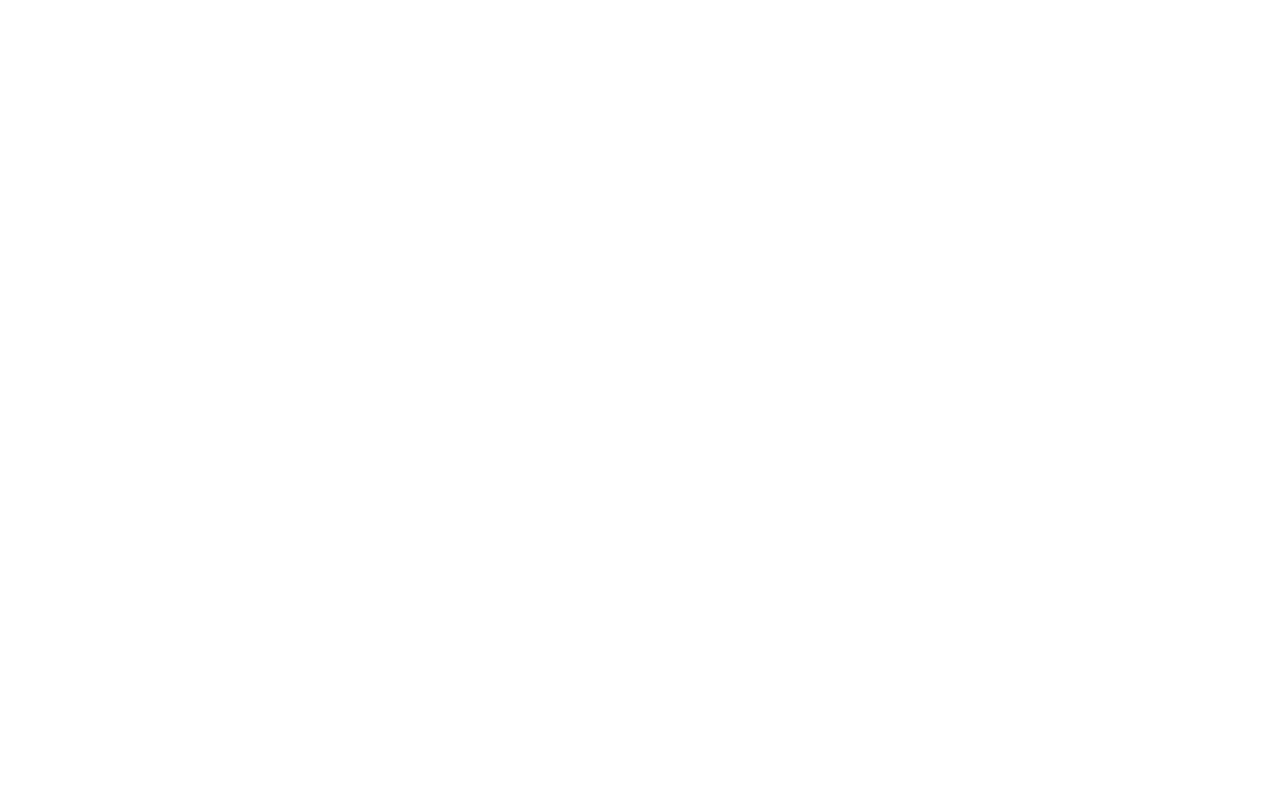
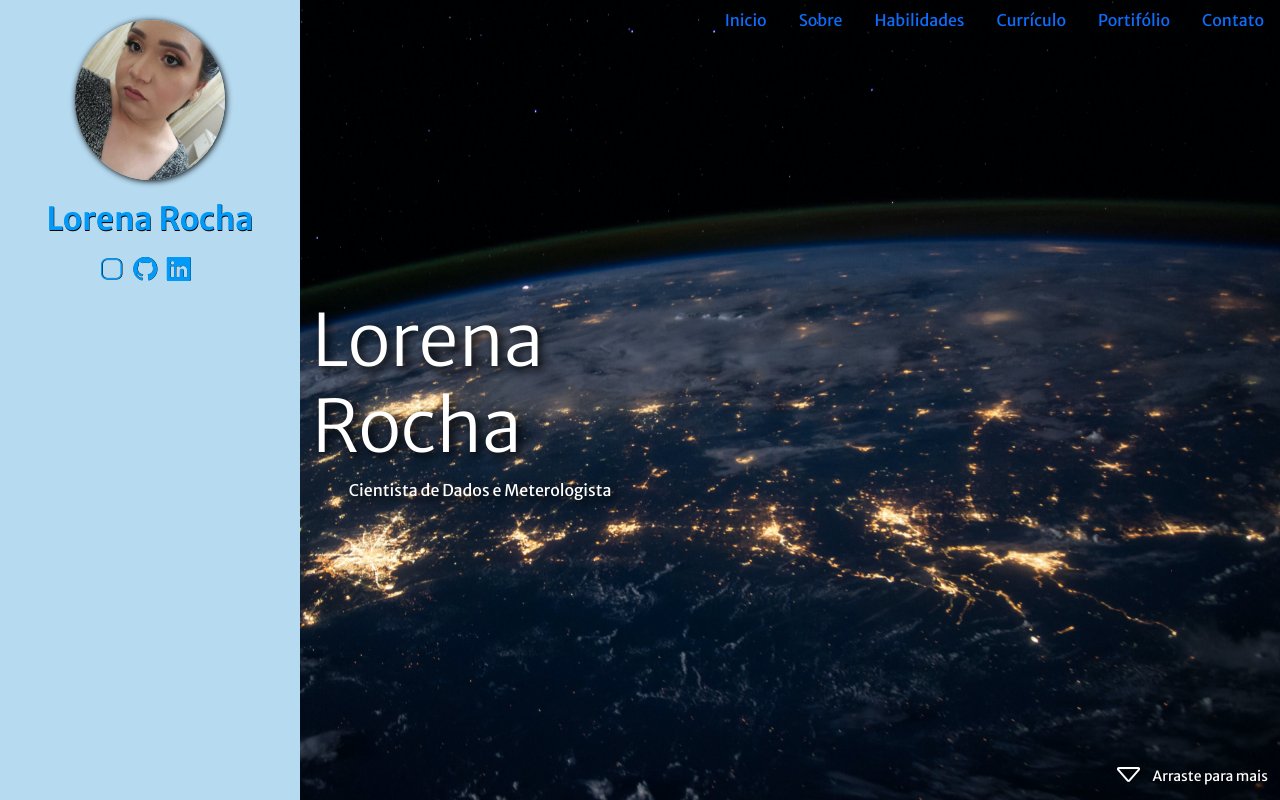
Before and after one commit to lorenarocha/portfolio-project, a Flask app: page / in a window 1280 px wide. Before the commit the page is empty. Run offline with Flask 2, Linux system fonts and the light colour scheme; some libraries are stand-ins or nearby versions.

Commit message:
update frontend

```diff
--- a/static/style.css
+++ b/static/style.css
@@ -0,0 +1,115 @@
+@import url('https://fonts.googleapis.com/css2?family=Merriweather+Sans:ital,wght@0,300;0,400;0,500;0,600;0,700;0,800;1,300;1,400;1,500;1,600;1,700;1,800&display=swap');
+
+/* Configurações Gerais*/
+html,
+body {
+    width: 100%;
+    height: 100vh;
+    font-family: 'Merriweather Sans', Arial, Helvetica, sans-serif;
+}
+
+a {
+    text-decoration: none;
+    color: #029af8;
+    text-shadow: 0.3px 0.3px #000000;
+    transition: 0.3s;
+}
+
+a:hover {
+    color: #00008b;
+}
+
+a:active {
+    color: #ffffff;
+}
+
+.nav-menu {
+    background-color: transparent;
+}
+
+/* Barras de navegação */
+#profile {
+    position: fixed;
+    top: 0;
+    left: 0;
+    bottom: 0;
+    background-color: #b6daf0;
+    overflow-y: auto;
+    width: 300px;
+    transition: all ease-in-out 0.5s;
+    padding: 0 15px;
+    z-index: 9997;
+}
+
+#profile-img {
+    margin: 20px auto;
+    display: block;
+    width: 150px;
+    border-radius: 50%;
+    box-shadow: 1px 1px 0.4em #000000;
+}
+
+#title-name {
+    font-size: 2rem;
+    color: #029af8;
+    text-shadow: 0.5px 0.5px #000000;
+    font-weight: 600;
+    text-align: center;
+}
+
+#profile .social-media {
+    display: flex;
+    justify-content: center;
+}
+
+#profile .social-media i{
+    font-size: 1.5rem;
+}
+
+#profile .social-media .ai-lattes {
+    font-size: 1.8rem;
+    margin-top: 3px;
+}
+
+#profile .social-media a {
+    padding: 0.3rem;
+}
+
+#header {
+    position: absolute;
+    right: 0;
+    background-color: transparent;
+    overflow-x: auto;
+    z-index: 9996;
+}
+
+/* Configurações main*/
+#main {
+    margin-left: 300px;
+}
+
+/* Seção Início */
+section#inicio {
+    background-image: url("./img/wallpaper.jpg");
+    background-repeat: no-repeat;
+    background-size: cover;
+    background-attachment: fixed;
+    background-position: center;
+
+    width: 100%;
+    height: 100vh;
+    text-shadow: 4px 4px 10px #000000;
+}
+
+section#inicio span#subtitle {
+    margin-right: 3rem;
+    font-size: 1rem;
+}
+
+section#inicio div#more a {
+    color:#ffffff;
+}
+
+section#inicio div#more :hover {
+    color:#b6daf0;
+}
--- a/templates/index.html
+++ b/templates/index.html
@@ -1,12 +1,79 @@
 <!DOCTYPE html>
-<html lang="en">
+<html lang="pt-br">
 <head>
     <meta charset="UTF-8">
     <meta http-equiv="X-UA-Compatible" content="IE=edge">
     <meta name="viewport" content="width=device-width, initial-scale=1.0">
-    <title>Document</title>
+    <link rel="stylesheet" href="../static/bootstrap/css/bootstrap.css">
+    <link rel="stylesheet" href="../static/style.css">
+    <link rel="stylesheet" href="https://cdn.jsdelivr.net/npm/bootstrap-icons@1.8.1/font/bootstrap-icons.css">
+    <link rel="stylesheet" href="https://cdn.jsdelivr.net/gh/jpswalsh/academicons@1/css/academicons.min.css">
+    <title>Lorena Rocha | Portifólio</title>
 </head>
 <body>
+    <aside id="profile">
+        <section class="align-middle">
+            <img id="profile-img" src="../static/img/perfil.jpg" alt="Lorena">
+            <h1 id="title-name">Lorena Rocha</h1>
+            <article class="social-media">
+                <a href="#" target="_blank">
+                    <i class="bi bi-app"></i>
+                </a>
+                <a href="https://github.com/lorenarocha" target="_blank">
+                    <i class="bi bi-github"></i>
+                </a>
+                <a href="https://www.linkedin.com/in/lore-rocha/" target="blank">
+                    <i class="bi bi-linkedin"></i>
+                </a>
+                <a href="http://lattes.cnpq.br/6687918107723683" target="_blank">
+                    <i class="ai ai-lattes"></i>
+                </a>
+            </article>
+        </section>
 
+    </aside>
+
+    <header id="header">
+        <nav id="nav" class="nav-menu">
+            <ul class="nav justify-content-end ">
+                <li class="nav-item">
+                  <a class="nav-link active" aria-current="page" href="#">Inicio</a>
+                </li>
+                <li class="nav-item">
+                  <a class="nav-link" href="#">Sobre</a>
+                </li>
+                <li class="nav-item">
+                  <a class="nav-link" href="#">Habilidades</a>
+                </li>
+                <li class="nav-item">
+                  <a class="nav-link" href="#">Currículo</a>
+                </li>
+                <li class="nav-item">
+                    <a class="nav-link" href="#">Portifólio</a>
+                  </li>
+                  <li class="nav-item">
+                    <a class="nav-link" href="#">Contato</a>
+                  </li>
+              </ul>
+        </nav>
+    </header>
+
+    <main id="main">
+        <section id="inicio" class="row m-0 p-0">
+            <div class="col-md-5 d-flex justify-content-center align-items-center flex-column">
+                <h2 class="display-2 text-white">Lorena Rocha</h2>
+                <span id="subtitle" class="text-white">Cientista de Dados e Meterologista</span>
+            </div>
+            <div  class="col-md-7 d-flex justify-content-end align-items-end">
+                <div id="more" class="d-flex align-items-center">
+                    <i class="bi bi-caret-down text-white pe-2 fs-2" aria-hidden="true"></i>
+                    <small><a href="">Arraste para mais</a></small>
+                </div>
+            </div>
+        </section>
+    </main>
+
+    <script src="../static/bootstrap/js/bootstrap.bundle.min.js"></script>
+    <script src="../static/script.js"></script>
 </body>
 </html>
```
Also changed, not shown: static/img/perfil.jpg (added), static/img/wallpaper.jpg (added).
